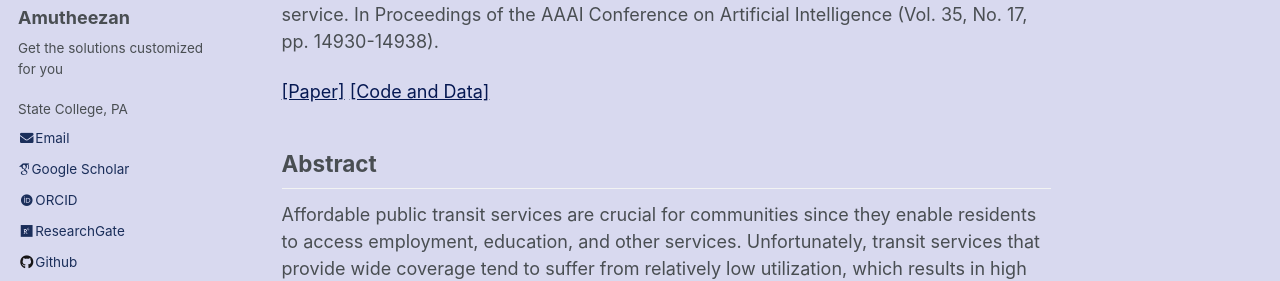
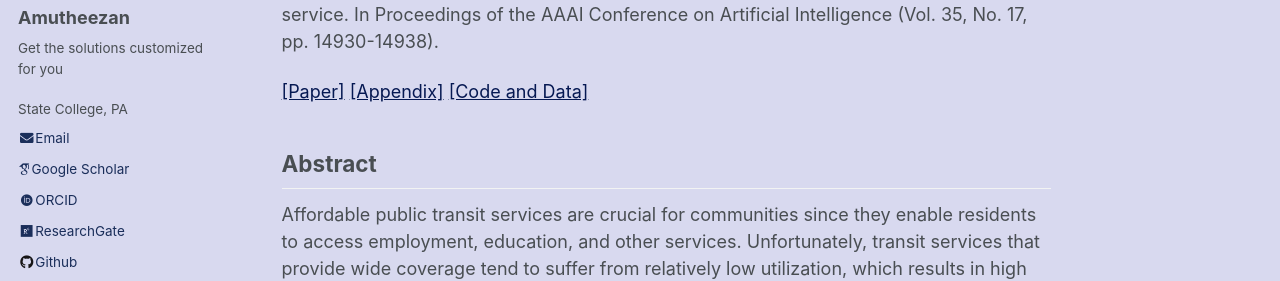
Before and after one commit to Amutheezan/amutheezan.github.io, a Jekyll site: the page built from _publications/2021-05-18-aaai21.md, in a window 1280 px wide and 900 px high. Shown: the part 296-577 px from the top of the window. Built offline with Jekyll 4.4.1, drawn with Linux system fonts in a browser that asks for light colours; some web fonts are replaced.

Commit message:
Update 2021-05-18-aaai21.md

```diff
--- a/_publications/2021-05-18-aaai21.md
+++ b/_publications/2021-05-18-aaai21.md
@@ -8,6 +8,7 @@ citation: 'Sivagnanam, A., Ayman, A., Wilbur, M., Pugliese, P., Dubey, A., & Las
 ---
 
 [[Paper]](https://ojs.aaai.org/index.php/AAAI/article/view/17752)
+[[Appendix]](https://arxiv.org/abs/2004.05146)
 [[Code and Data]](https://github.com/smarttransit-ai/EnergyOptCode-AAAI)
 
 ## Abstract
```
